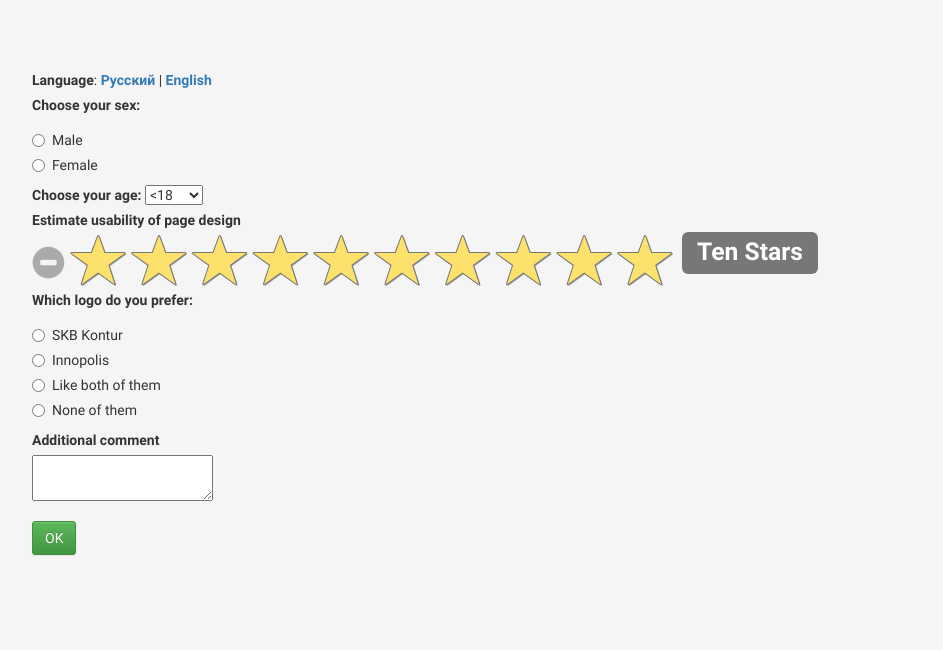
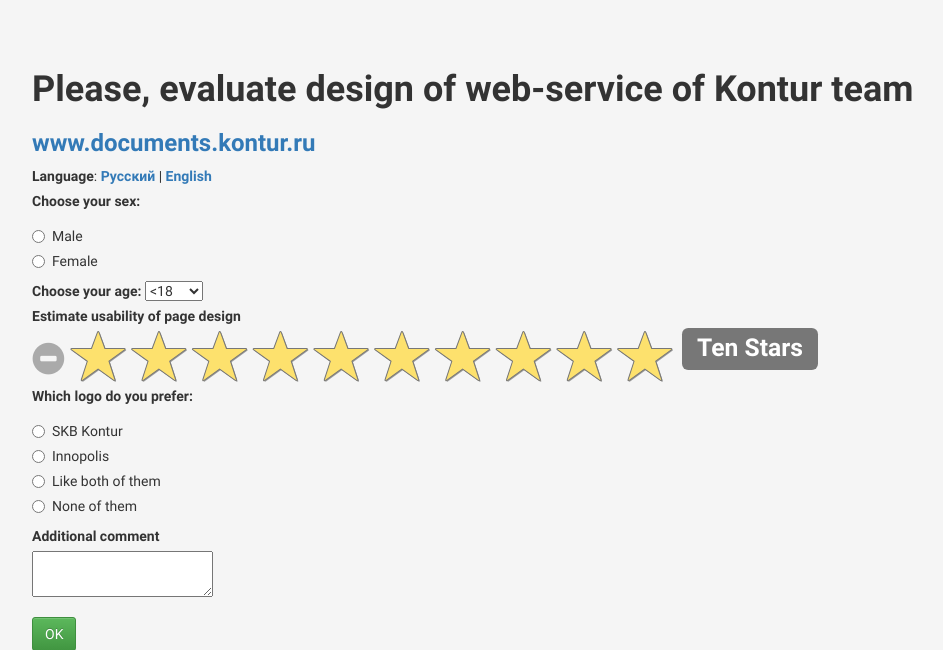
Before and after one commit to aiossa/CloudComputing, a PHP site: page / in a window 1280 px wide. Shown: the top 650 px of the page, without its empty margins (38-981 px from the left). Run offline with PHP 8.4, Linux system fonts and the light colour scheme.

Commit message:
title and reference to the website was added

```diff
--- a/SurveyApp/index.php
+++ b/SurveyApp/index.php
@@ -21,9 +21,9 @@
     die();
 }
 if ($lang == 'ru') {
-	$title = '';
+	$title = 'Пожалуйста, оцените дизайн веб-сервиса, разрабатываемого командой Контур';
 } else {
-	$title = '';
+	$title = 'Please, evaluate design of web-service of Kontur team';
 }
 $data = json_decode(file_get_contents(FILE_NAME), true);
 $label = $lang == 'ru' ? 'Язык' : 'Language';
@@ -52,6 +52,7 @@
 <body>
 <div class="container bs-docs-container">
 <h1><?php echo $title;?></h1>
+<h3><a href="http:\\documents.kontur.ru">www.documents.kontur.ru</a></h3>
 <form name="myform" method="POST" action="">
     <?php echo $body; ?>
     <br/>
--- a/SurveyApp/results.json
+++ b/SurveyApp/results.json
@@ -2,3 +2,4 @@
 {"sex":"m","age":"3","design":"3","logo":"3","comment":"sdfsdf","ok":"OK"}
 {"sex":"f","age":"2","design":"10","logo":"2","comment":"xdfsdf","ok":"OK"}
 {"sex":"f","age":"2","design":"10","logo":"2","comment":"xdfsdf","ok":"OK"}
+{"sex":"m","age":"0","design":"7","logo":"3","comment":"hello!","ok":"OK"}
```
